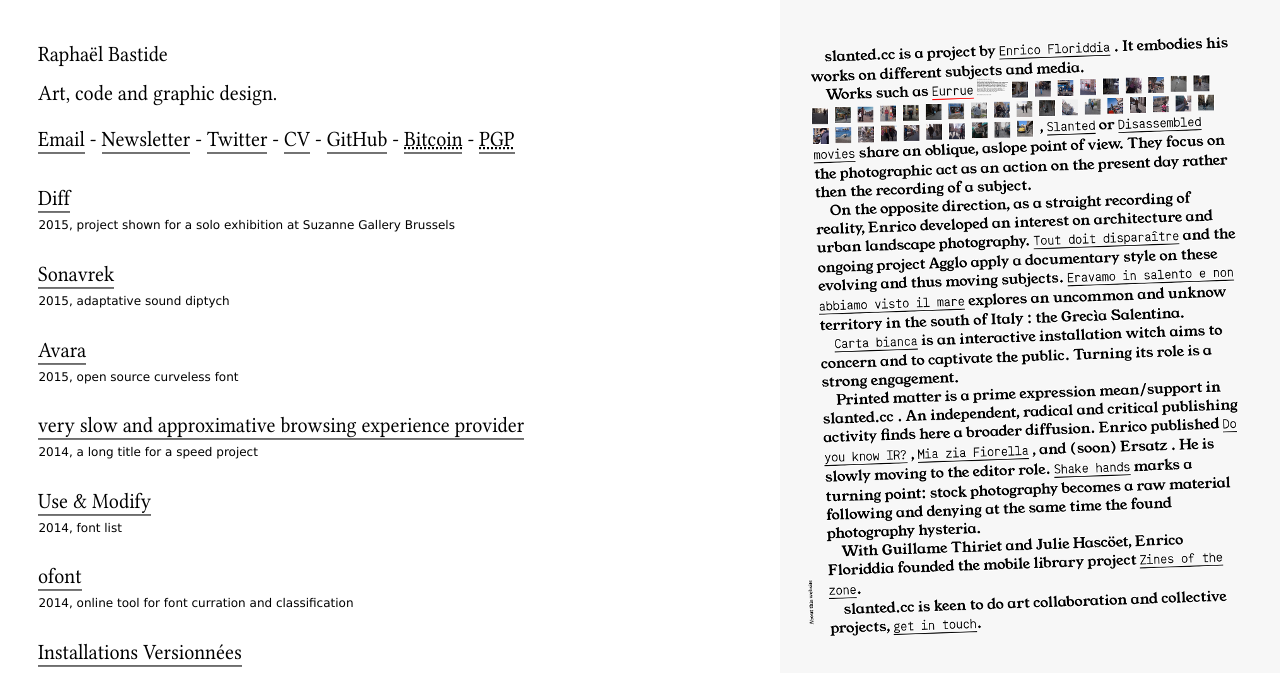
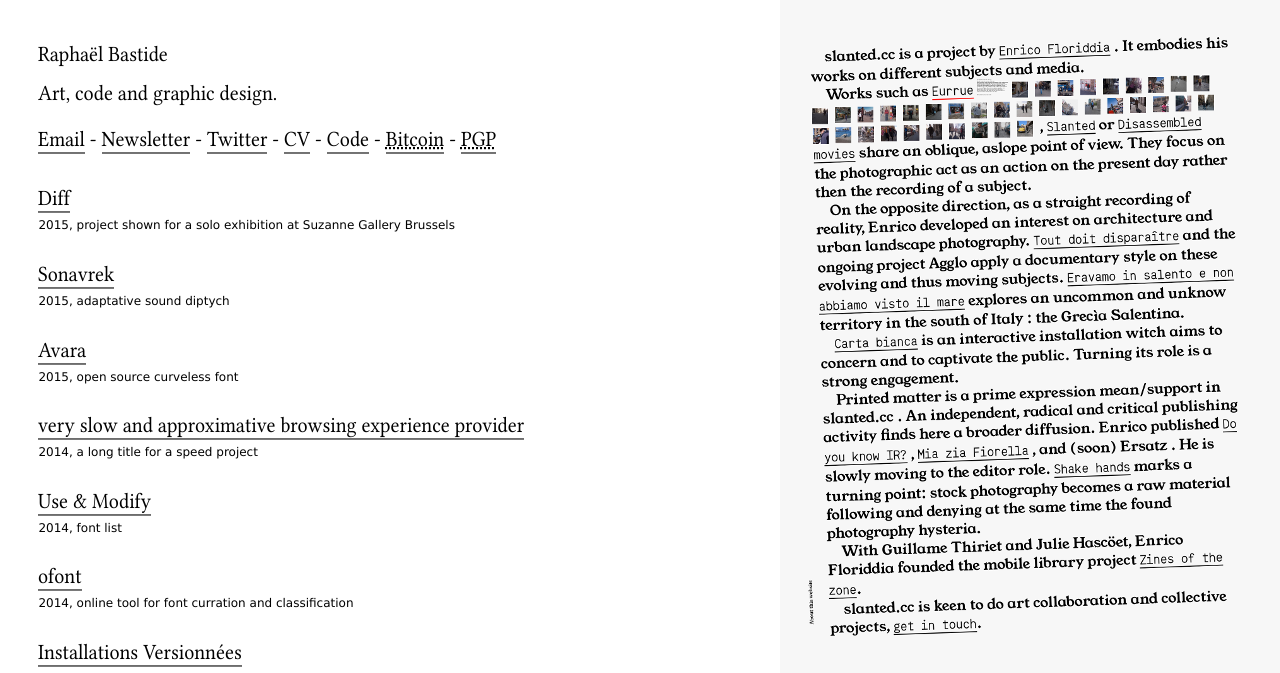
Before and after one commit to raphaelbastide/raphaelbastide.com, a PHP site: page / in a window 1280 px wide. Shown: the top 673 px of the page. Run offline with PHP 8.4, Linux system fonts and the light colour scheme.

Commit message:
Github no more

```diff
--- a/index.php
+++ b/index.php
@@ -70,7 +70,7 @@ Source code: https://github.com/raphaelbastide/raphaelbastide.com
       <span class="formBtn">Newsletter</span> -
       <a href="http://twitter.com/raphaelbastide">Twitter</a> -
       <a href="http://raphaelbastide.com/cv/" target="_blank">CV</a> -
-      <a href="https://github.com/raphaelbastide/">GitHub</a> -
+      <a href="http://code.raphaelbastide.com/">Code</a> -
       <a href="http://raphaelbastide.com/keys/bitcoin.txt" target="_blank"><abbr title="Cryptocurrency">Bitcoin</abbr></a> -
       <a href="http://raphaelbastide.com/keys/pgp.txt" target="_blank"><abbr title="Pretty Good Privacy (my public key for encrypted emails)">PGP</abbr></a><p>
     <div id="newsletter-form">
```
